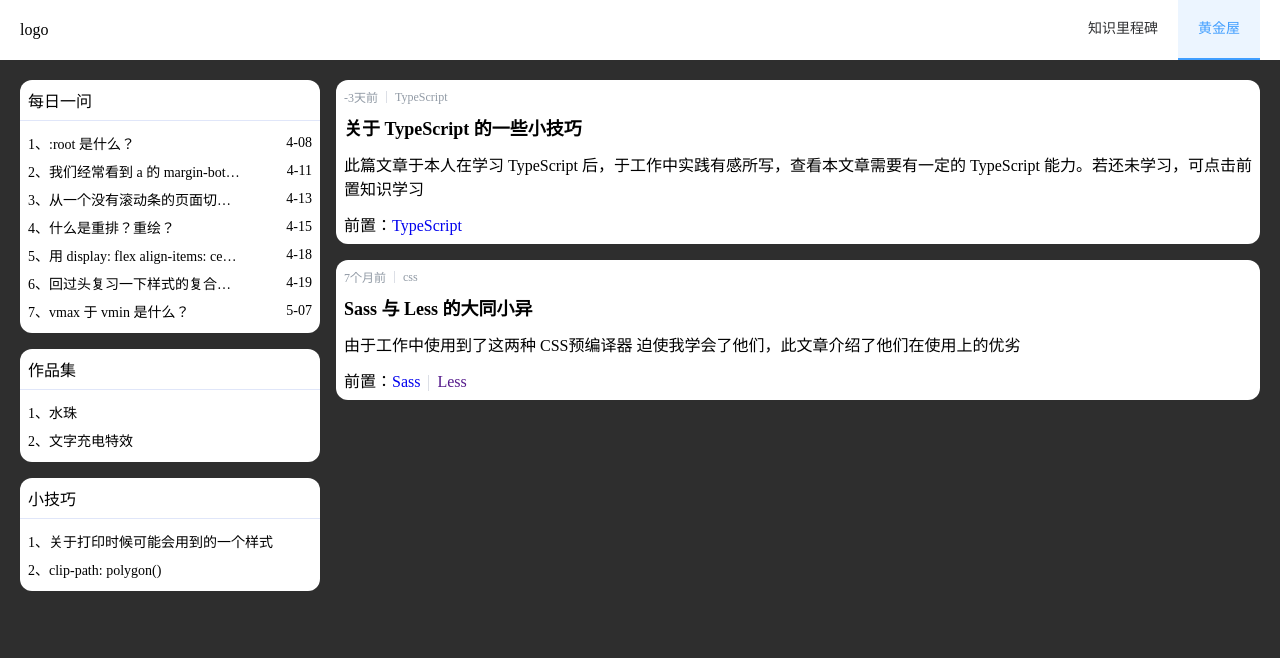
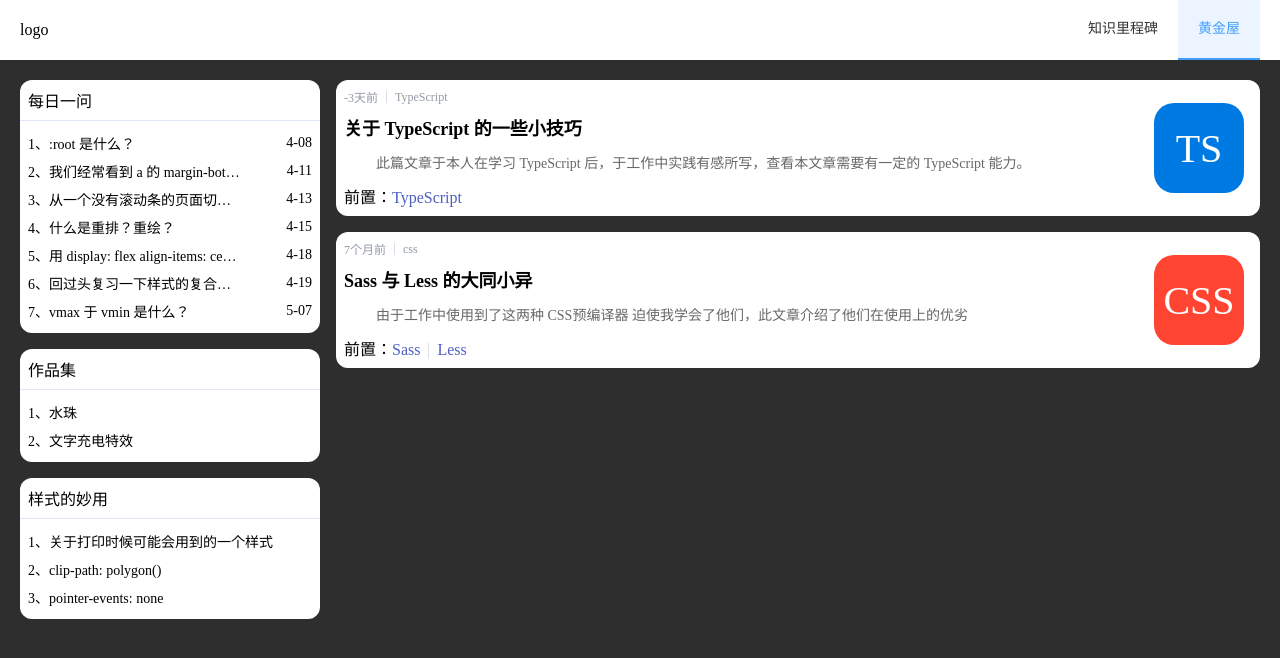
Before and after one commit to Super-ZiHao/vue-blog, a Vue app: page /#/blog/knowledge-milestone in a window 1280 px wide. Both pictures are taken after a click on the item "黄金屋". Shown: the top 658 px of the page. Built offline with nearby package versions, Linux system fonts and the light colour scheme; a web font is replaced by a local one.

Commit message:
黄金屋-文章样式更新

```diff
--- a/src/App.vue
+++ b/src/App.vue
@@ -4,7 +4,7 @@
   <router-view></router-view>
 </template>
 
-<style style="scss">
+<style lang="scss">
 @import 'element-plus/dist/index.css';
 
 :root {
@@ -47,7 +47,12 @@ ul li {
 }
 
 a {
+  color: #4e5ec2;
   text-decoration: none;
+}
+a:hover {
+  color: #8791d0;
+  text-decoration: underline;
 }
 
 .transition {
@@ -58,7 +63,26 @@ a {
   font-family: '好看的数字';
   src: url('./assets/QianTuXiaoTuTi-2.ttf');
 }
+
 .ff-num {
   font-family: '好看的数字';
 }
+
+.tag {
+  position: absolute;
+  right: 0;
+  display: flex;
+  align-items: center;
+  justify-content: center;
+  border-radius: 20px;
+  width: 90px;
+  height: 90px;
+  font-size: 40px;
+  color: #fff;
+  margin-right: 16px;
+  @media screen and (min-width: 800px) {
+    top: 50%;
+    transform: translateY(-50%);
+  }
+}
 </style>
--- /dev/null
+++ b/src/components/CSS.vue
@@ -0,0 +1,11 @@
+<script lang="ts" setup></script>
+
+<template>
+  <div class="css tag ff-num">CSS</div>
+</template>
+
+<style lang="scss" scoped>
+.css {
+  background-color: #ff4431;
+}
+</style>
--- /dev/null
+++ b/src/components/TS.vue
@@ -0,0 +1,11 @@
+<script lang="ts" setup></script>
+
+<template>
+  <div class="ts tag ff-num">TS</div>
+</template>
+
+<style lang="scss" scoped>
+.ts {
+  background-color: #007ae3;
+}
+</style>
--- a/src/constant/blog.ts
+++ b/src/constant/blog.ts
@@ -6,7 +6,7 @@ type ListType = {
   time?: string
 }
 type ModuleType = {
-  title: '每日一问' | '作品集' | '小技巧'
+  title: '每日一问' | '作品集' | '样式的妙用'
   list: ListType[]
 }
 
@@ -58,25 +58,28 @@ export const BlogModule: ModuleType[] = [
     ],
   },
   {
-    title: '小技巧',
+    title: '样式的妙用',
     list: [
       {
         text: '关于打印时候可能会用到的一个样式',
       },
       {
         text: 'clip-path: polygon()'
+      },
+      {
+        text: 'pointer-events: none'
       }
     ],
   },
 ]
-
+type iconType = 'TypeScript' | 'CSS'
 type ArticleType = {
   title: string
   subtitle?: string
   time: string
   synopsis: string
   front: { path: string; title: string }[]
-  icon: string | VueElement
+  icon: iconType
 }
 export const Article: ArticleType[] = [
   {
@@ -84,14 +87,14 @@ export const Article: ArticleType[] = [
     subtitle: 'TypeScript',
     time: '2022-05-01',
     synopsis:
-      '此篇文章于本人在学习 TypeScript 后，于工作中实践有感所写，查看本文章需要有一定的 TypeScript 能力。若还未学习，可点击前置知识学习',
+      '此篇文章于本人在学习 TypeScript 后，于工作中实践有感所写，查看本文章需要有一定的 TypeScript 能力。',
     front: [
       {
         path: 'https://super-zihao.github.io/learning/#/typescript',
         title: 'TypeScript',
       },
     ],
-    icon: 'TypeScript有感',
+    icon: 'TypeScript',
   },
   {
     title: 'Sass 与 Less 的大同小异',
@@ -109,6 +112,6 @@ export const Article: ArticleType[] = [
         title: 'Less'
       },
     ],
-    icon: 'Sass OR Less',
+    icon: 'CSS',
   },
 ]
--- a/src/constant/enum.ts
+++ b/src/constant/enum.ts
@@ -4,3 +4,11 @@ export enum BlogTitleEnum {
   ZUO_PING_JI = '作品集',
   XIAO_JI_QIAO = '小技巧',
 }
+
+// Icon 类型
+export enum IconsEnum {
+  TYPESCRIPT = 'TypeScript',
+  CSS = 'CSS',
+  REACT = 'React',
+  VUE = 'Vue'
+}
--- a/src/views/黄金屋.vue
+++ b/src/views/黄金屋.vue
@@ -1,8 +1,10 @@
 <script lang="ts" setup>
-import { ElDivider } from 'element-plus'
+import { ElDivider } from 'element-plus';
 import { BlogModule, Article } from '@/constant/blog';
-import { BlogTitleEnum } from '@/constant/enum';
+import { BlogTitleEnum, IconsEnum } from '@/constant/enum';
 import { getTime } from '@/utils/index';
+import TS from '@/components/TS.vue';
+import CSS from '../components/CSS.vue';
 
 const handleGoPath = (path: string | undefined) => {
   if (!path) return;
@@ -26,9 +28,7 @@ const handleGoPath = (path: string | undefined) => {
       </div>
     </aside>
     <div class="main">
-      <div v-for="(item, index) in Article" :class="`flex items-center justify-between item radius-12 p-8 ${index > 0 ? 'mt-16' : ''}`" :key="item.title">
-        <!-- <div class="pr-12" style="width: calc(100% - 100px)"> -->
-        <div>
+      <div v-for="(item, index) in Article" :class="`relative item radius-12 p-8 ${index > 0 ? 'mt-16' : ''}`" :key="item.title">
         <div class="flex items-center fs-12 color-0">
           <div>{{ getTime(item.time) }}</div>
           <ElDivider v-if="item.subtitle" direction="vertical" />
@@ -37,18 +37,20 @@ const handleGoPath = (path: string | undefined) => {
         <div class="mt-8 fw-bold fs-18">
           {{ item.title }}
         </div>
-          <div class="mt-12" v-html="item.synopsis"></div>
+        <div class="flex items-center justify-between">
+          <div class="synopsis">
+            <div class="mt-12 text">{{ item.synopsis }}</div>
             <div class="mt-12" v-if="item.front.length > 0">
               <span>前置：</span>
-            <span v-for="front, frontIndex in item.front">
+              <span v-for="(front, frontIndex) in item.front" :key="front.path">
                 <ElDivider v-if="frontIndex > 0" direction="vertical" />
-              <a :href="front.path" target="_blank" >{{ front.title }}</a>
+                <a :href="front.path" target="_blank">{{ front.title }}</a>
               </span>
             </div>
           </div>
-        <!-- <div style="width: 100px; height: 100px;">
-          {{ item.icon }}
-        </div> -->
+          <TS v-if="item.icon === IconsEnum.TYPESCRIPT" />
+          <CSS v-if="item.icon === IconsEnum.CSS" />
+        </div>
       </div>
     </div>
   </div>
@@ -79,6 +81,14 @@ const handleGoPath = (path: string | undefined) => {
     width: 100%;
     background-color: var(--bg-color);
   }
+  .synopsis {
+    width: calc(100% - 116px);
+    .text {
+      text-indent: 2rem;
+      font-size: 14px;
+      color: #686868;
+    }
+  }
 }
 
 @media screen and (max-width: 800px) {
@@ -91,6 +101,9 @@ const handleGoPath = (path: string | undefined) => {
   .main {
     margin-top: 16px;
     margin-left: 0;
+    .item {
+      position: relative;
+    }
   }
 }
 </style>
```
Lines whose indentation alone changed are shown as unchanged.
